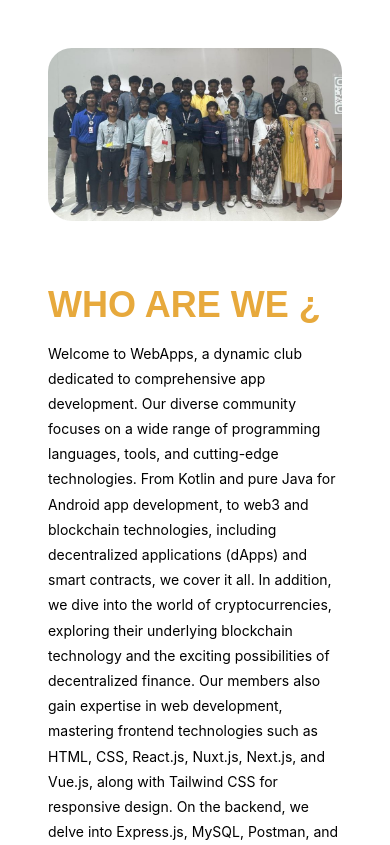
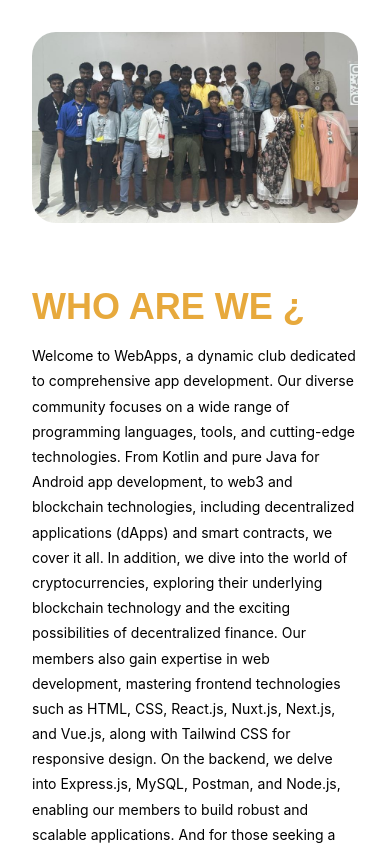
Before and after one commit to adsrisanth/WebAppsClub_Website, a Nuxt app in the folder frontend/: page /home in a window 390 px wide. Shown: the top 845 px of the page. Built offline with nearby package versions, Linux system fonts and the light colour scheme.

Commit message:
about_updated_mobile

```diff
--- a/frontend/pages/home.vue
+++ b/frontend/pages/home.vue
@@ -1,6 +1,6 @@
 <template>
     <div>
-        <div class="flex flex-col vvsm:p-12 p-24 md:flex-row h-full place-items-center justify-center gap-16">
+        <div class="flex flex-col vvsm:p-8 p-24 md:flex-row h-full place-items-center justify-center gap-16">
             <!-- Image Section -->
             <div class="vvsm:w-full md:w-1/2 md:flex md:overflow-hidden hover:shadow-lg hover:shadow-[#e7a93c] hover:rounded-3xl dark:hover:shadow-[#0ee2b7] hover:duration-1000">
                 <NuxtLink to="/">
```
